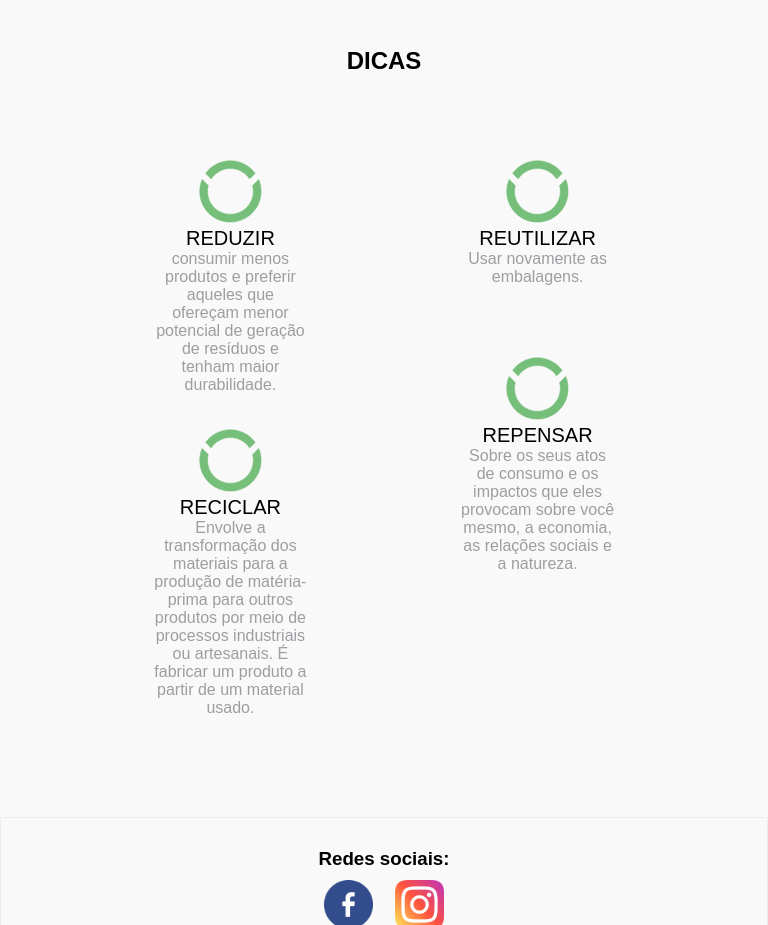
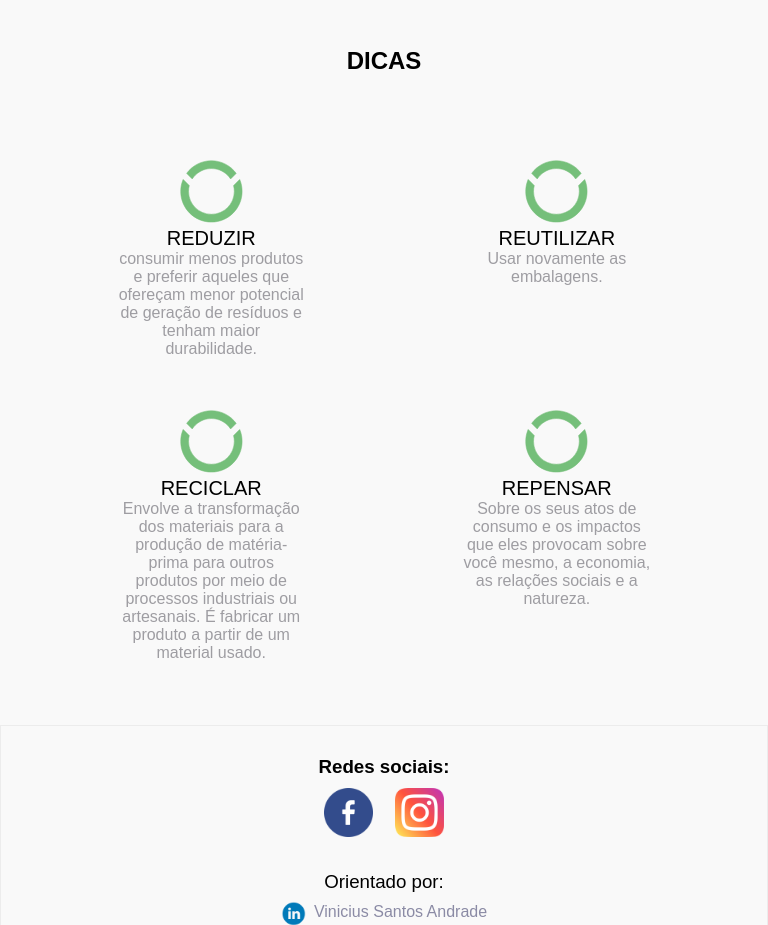
Before and after one commit to LipeGabriell/projeto-reger-host, a React (Vite) app in the folder frontend/: page / in a window 768 px wide. Shown: the part 2560-3485 px from the top of the page. Built offline with nearby package versions, Linux system fonts and the light colour scheme; a web font is replaced by a local one.

Commit message:
layout update

```diff
--- a/frontend/src/assets/Components/Containers/Dicas/dicas.css
+++ b/frontend/src/assets/Components/Containers/Dicas/dicas.css
@@ -43,6 +43,20 @@ html {
   scroll-behavior: smooth;
 }
 
+@media screen and (max-width: 800px) {
+  [data-aos] {
+    pointer-events: auto !important;
+  }
+  html:not(.no-js) [data-aos^=fade][data-aos^=fade] {
+    opacity: 1 !important;
+  }
+  html:not(.no-js) [data-aos=fade-left] {
+    transform: none !important;
+  }
+  html:not(.no-js) [data-aos=fade-right] {
+    transform: none !important;
+  }
+}
 @media (min-width: 0px) {
   #Dicas {
     padding-top: 20px;
@@ -158,7 +172,6 @@ html {
     margin: 0px 0px;
     width: 100%;
     max-width: 270px;
-    max-height: auto;
   }
   #dicas #item1Dicas,
 #dicas #item2Dicas,
@@ -168,7 +181,8 @@ html {
     padding-top: 35px;
     margin: 0px 10vw;
     width: 100%;
-    max-width: 20vw;
+    max-width: 25vw;
+    height: 250px;
   }
   #dicas #item1Dicas > h2,
 #dicas #item2Dicas > h2,
@@ -186,8 +200,6 @@ html {
     font-size: 16px;
     font-weight: 100;
     color: #9E9DA2;
-  }
-  #dicas #item4Dicas {
-    padding-top: 71px;
+    max-height: 200px;
   }
 }
```
Also changed, not shown: frontend/src/assets/Components/Containers/Dicas/dicas.scss (+3 -6 lines).
